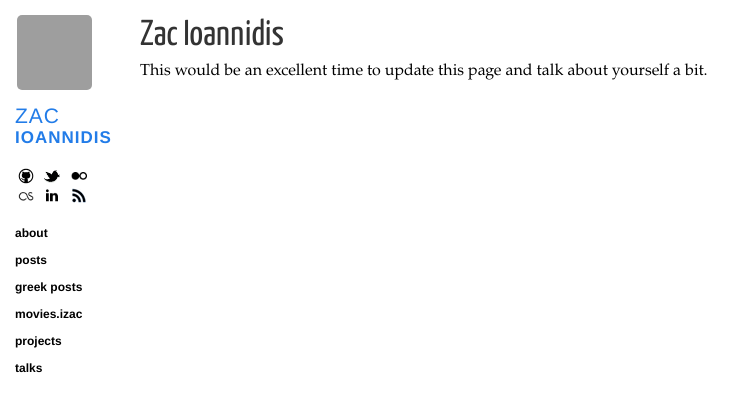
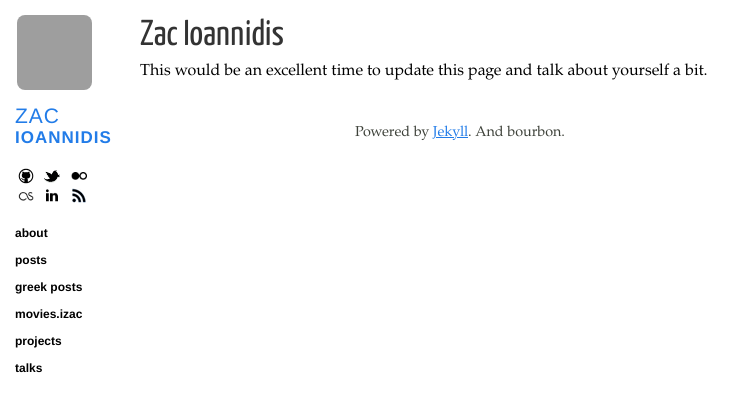
Before and after one commit to zacoppotamus/zacoppotamus.github.com, a Jekyll site: the page built from about.html, in a window 1280 px wide. Shown: the top 412 px of the page, without its empty margins (0-751 px from the left). Built offline with Jekyll 4.4.1, drawn with Linux system fonts in a browser that asks for light colours; nearby versions of some CDN libraries; grey boxes are pictures that could not be loaded.

Commit message:
added footer

```diff
--- a/_layouts/layout.html
+++ b/_layouts/layout.html
@@ -26,6 +26,7 @@
 </head>
 
 <body>
+
   <section class="sidebar">
     <a href="/">
       <img src="{{ site.gravatar_url }}?s=150" height="75" width="75" class="avatar" />
@@ -59,8 +60,15 @@
       </ul>
     </section>
   </section>
+<div class="wrapper">
+  {{ content }}
+  <div id="footer">
+    <p>Powered by <a href='http://github.com/mojombo/jekyll'>Jekyll</a>. And bourbon.</p>
+  </div>
+</div>
 
-  {{ content }}
+
+
 </body>
 
 </html>
--- a/css/base.css
+++ b/css/base.css
@@ -7,6 +7,11 @@ body {
 
 a {
   color: #227ce8; }
+
+* {
+
+  padding: 0;
+}
 
 .sidebar {
   position: fixed;
@@ -22,7 +27,7 @@ a {
   .sidebar .avatar {
     padding: 0;
     margin-left: 2px;
-    border-radius: 5px; }
+    border-radius: 8px; }
   .sidebar .name {
     text-transform: uppercase;
     margin: 10px 0 20px 0; }
@@ -61,7 +66,7 @@ a {
 .content {
   margin-left: 140px;
   width: 650px;
-  margin-bottom: 50px; }
+  margin-bottom: 40px; }
   .content h1 {
     color: #333;
     font-family: "Yanone Kaffeesatz", Helvetica, sans-serif;
@@ -201,3 +206,12 @@ a {
     font-weight: bold; }
   .content .talk-design .color .white {
     color: #fff; }
+
+
+
+#footer {
+  width: 920px;
+  color: #3E423A;
+  font-size: 0.9em;
+  text-align: center;
+}
```
